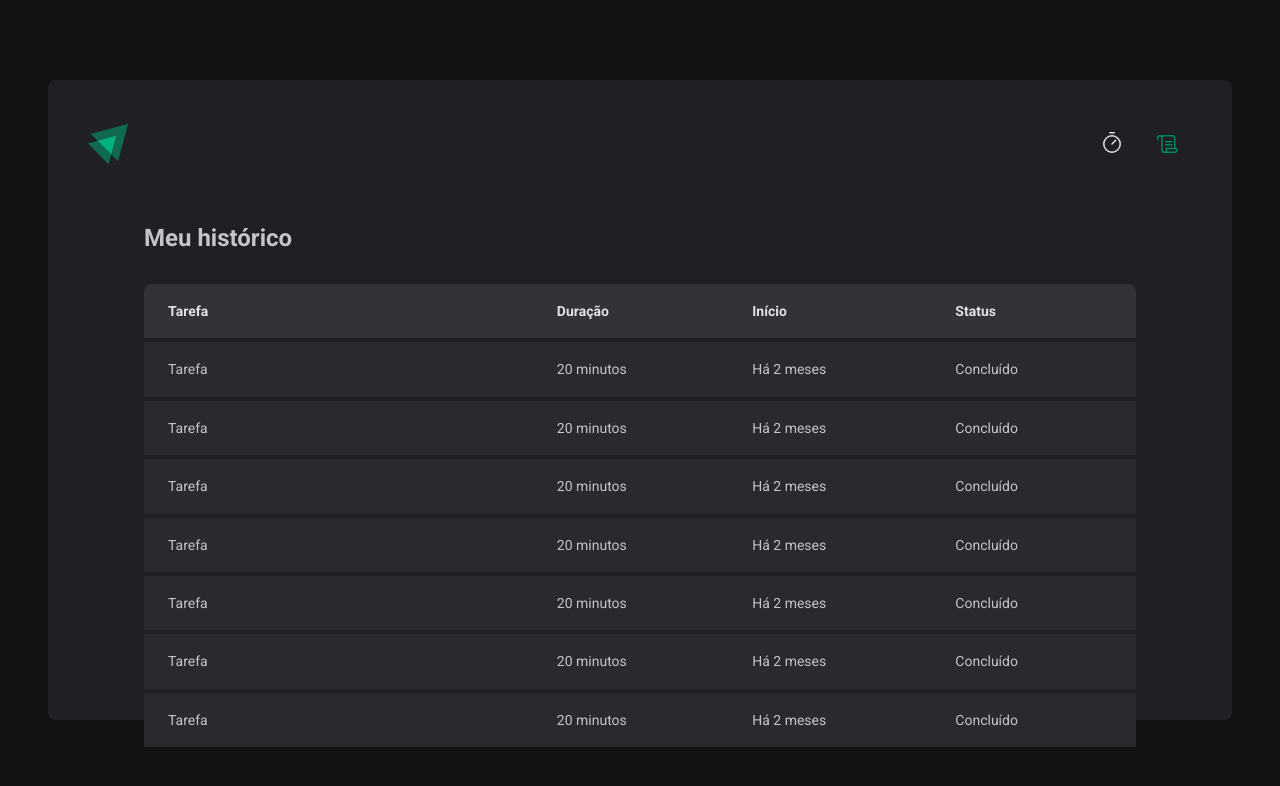
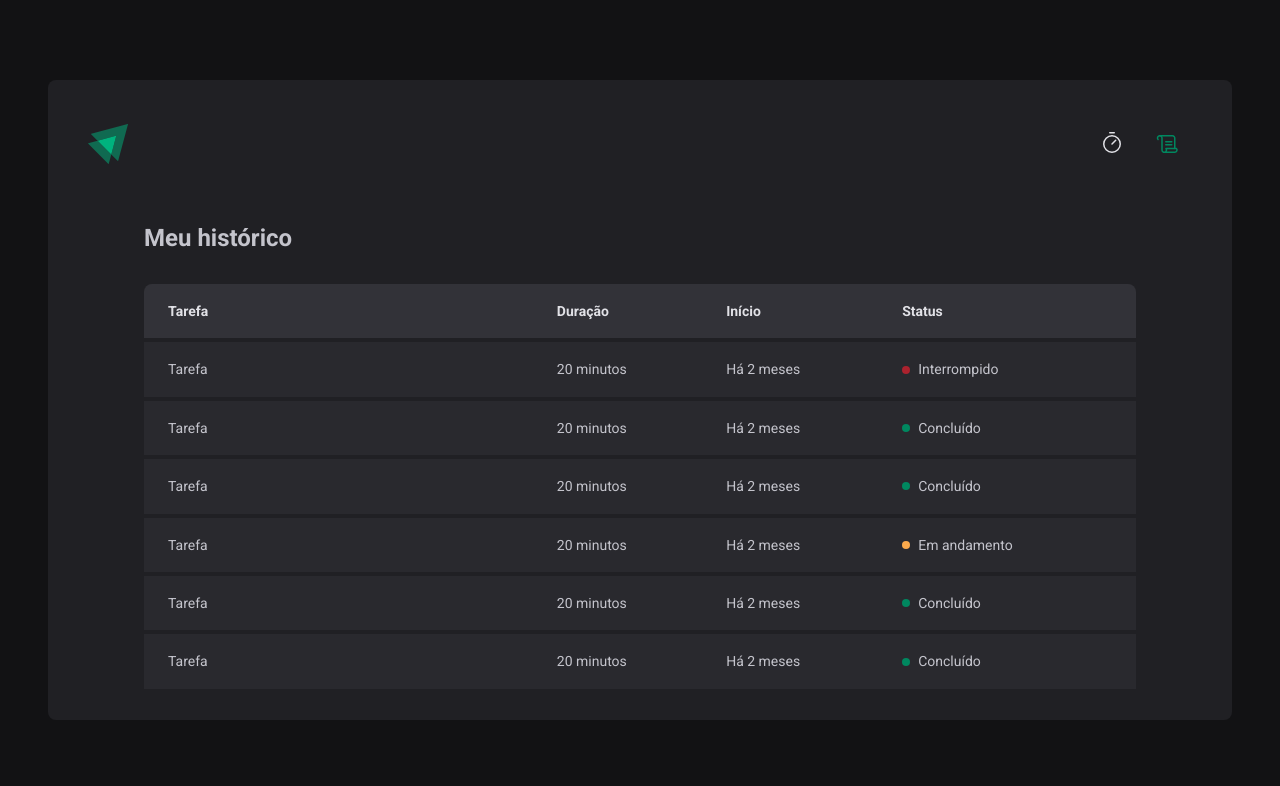
Before and after one commit to joel-luis/ignite-timer, a React (Vite) app: page /history in a window 1280 px wide. Shown: the top 786 px of the page. Built offline with nearby package versions, Linux system fonts and the light colour scheme.

Commit message:
Create style status

```diff
--- a/src/pages/History/index.tsx
+++ b/src/pages/History/index.tsx
@@ -19,43 +19,49 @@
               <td>Tarefa</td>
               <td>20 minutos</td>
               <td>Há 2 meses</td>
-              <td>Concluído</td>
+              <td>
+                <S.Status statusColor="red">Interrompido</S.Status>
+              </td>
             </tr>
             <tr>
               <td>Tarefa</td>
               <td>20 minutos</td>
               <td>Há 2 meses</td>
-              <td>Concluído</td>
+              <td>
+                <S.Status statusColor="green">Concluído</S.Status>
+              </td>
             </tr>
             <tr>
               <td>Tarefa</td>
               <td>20 minutos</td>
               <td>Há 2 meses</td>
-              <td>Concluído</td>
+              <td>
+                <S.Status statusColor="green">Concluído</S.Status>
+              </td>
             </tr>
             <tr>
               <td>Tarefa</td>
               <td>20 minutos</td>
               <td>Há 2 meses</td>
-              <td>Concluído</td>
+              <td>
+                <S.Status statusColor="yellow">Em andamento</S.Status>
+              </td>
             </tr>
             <tr>
               <td>Tarefa</td>
               <td>20 minutos</td>
               <td>Há 2 meses</td>
-              <td>Concluído</td>
+              <td>
+                <S.Status statusColor="green">Concluído</S.Status>
+              </td>
             </tr>
             <tr>
               <td>Tarefa</td>
               <td>20 minutos</td>
               <td>Há 2 meses</td>
-              <td>Concluído</td>
-            </tr>
-            <tr>
-              <td>Tarefa</td>
-              <td>20 minutos</td>
-              <td>Há 2 meses</td>
-              <td>Concluído</td>
+              <td>
+                <S.Status statusColor="green">Concluído</S.Status>
+              </td>
             </tr>
           </tbody>
         </table>
--- a/src/pages/History/styles.ts
+++ b/src/pages/History/styles.ts
@@ -18,6 +18,7 @@
     flex: 1;
     overflow: auto;
     margin-top: 2rem;
+    display: flex;
 
     table {
       width: 100%;
@@ -62,3 +63,29 @@
     }
   `}
 `
+
+const STATUS_COLORS = {
+  yellow: 'yellow-500',
+  green: 'green-500',
+  red: 'red-500'
+} as const
+
+interface StatusProps {
+  statusColor: keyof typeof STATUS_COLORS
+}
+
+export const Status = styled.span<StatusProps>`
+  ${({ theme, statusColor }) => css`
+    display: flex;
+    align-items: center;
+    gap: 0.5rem;
+
+    &::before {
+      content: '';
+      width: 0.5rem;
+      height: 0.5rem;
+      border-radius: 50%;
+      background: ${theme[STATUS_COLORS[statusColor]]};
+    }
+  `}
+`
```
